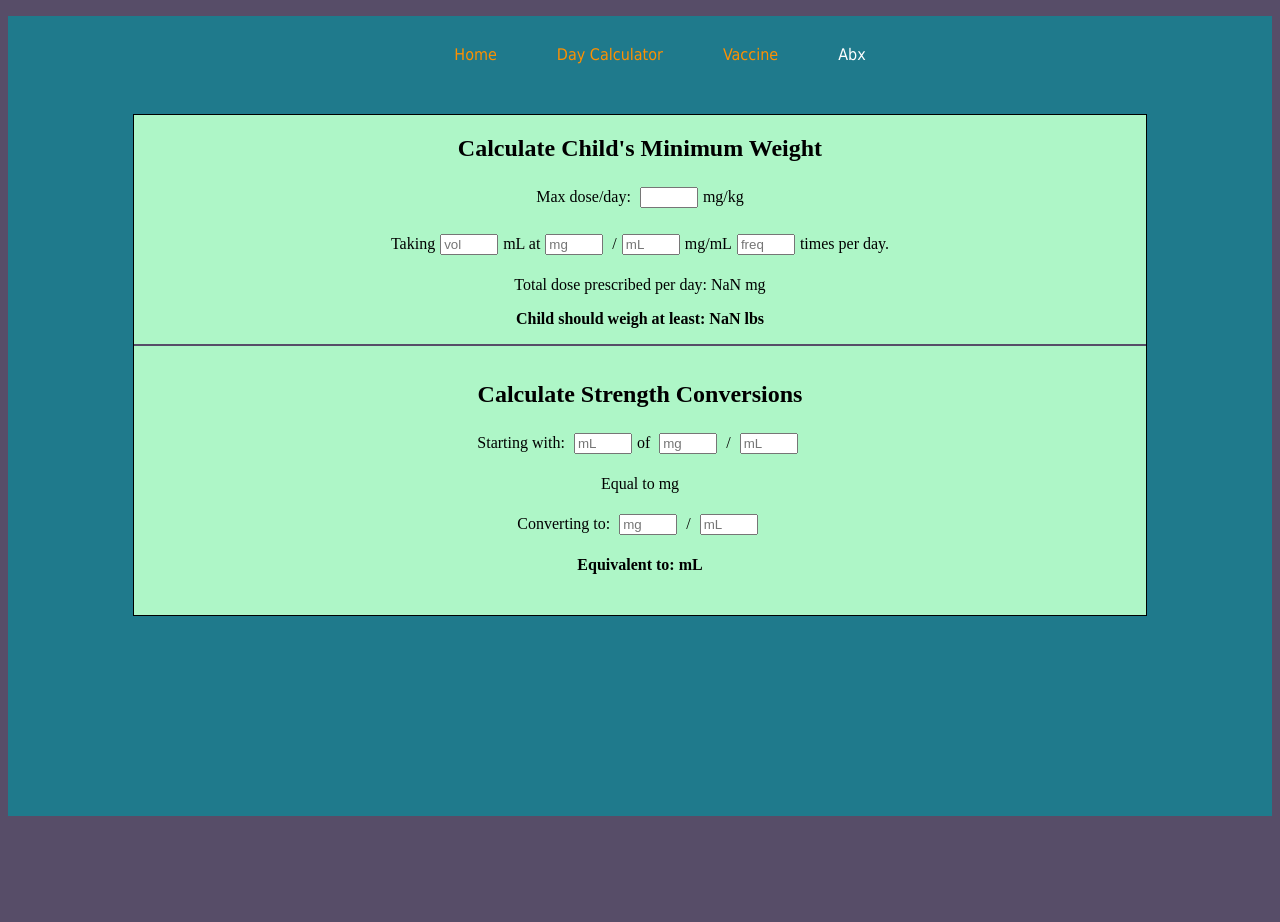
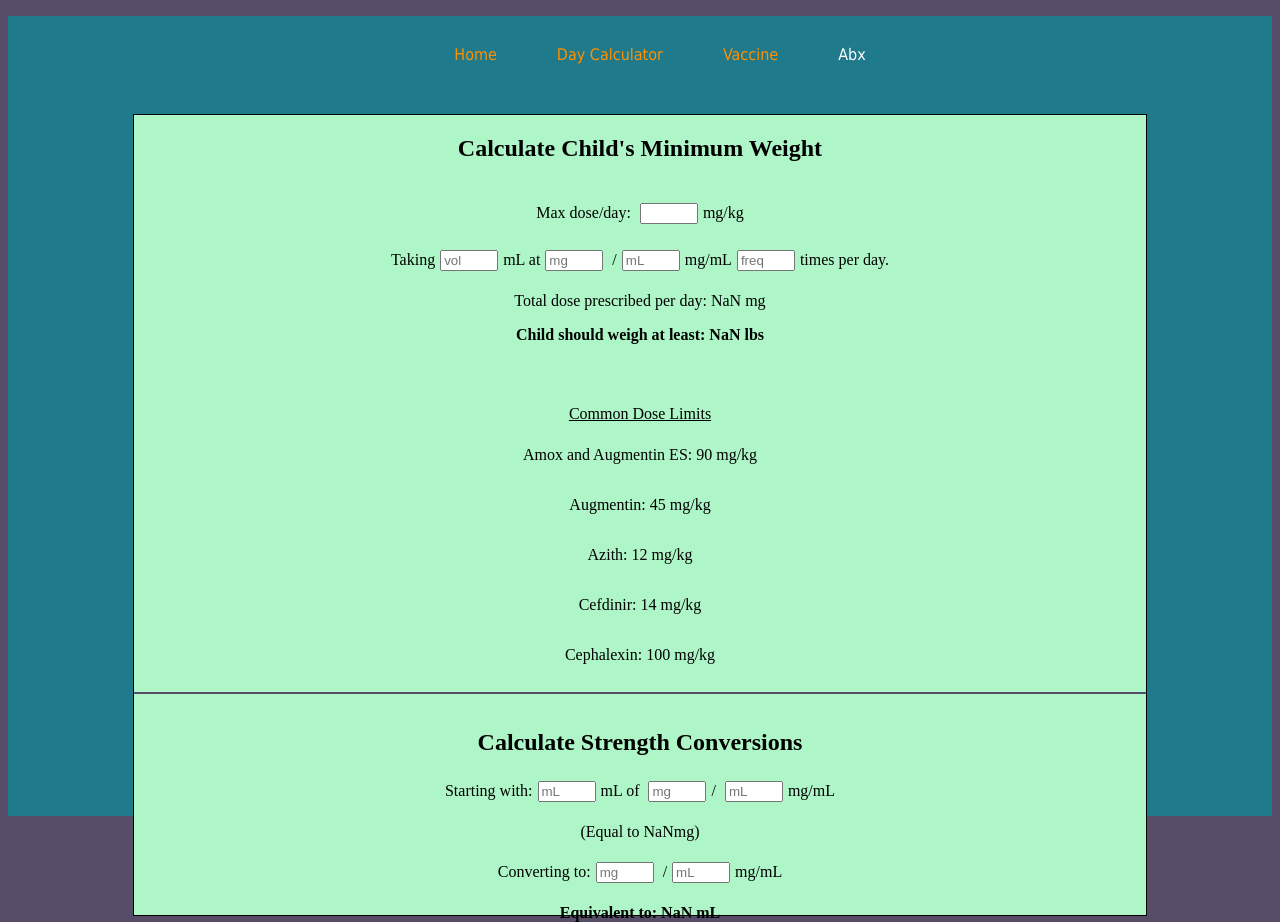
Before and after one commit to icyparkinson/rx-react, a React (Create React App) app: page /abx in a window 1280 px wide. Before the commit the page ends 824 px from the top, so only its background shows below. Built offline with nearby package versions, Linux system fonts and the light colour scheme.

Commit message:
Added common dose limits

```diff
--- a/src/components/Abx.js
+++ b/src/components/Abx.js
@@ -50,9 +50,11 @@ const Abx = () => {
         return (dosePrescribed() / maxDoseInput * 2.2).toFixed(1)
     }
 
+
     ///////////////////////////////////
     //CALCULATING STRENGTH CONVERSION//
     ///////////////////////////////////
+
 
     const [startmL, setStartmL] = useState("")
 
@@ -61,6 +63,41 @@ const Abx = () => {
         setStartmL(startingmL)
     }
 
+    const [startmg, setStartmg] = useState("")
+
+    const handleStartmg = ({ target }) => {
+        const startingmg = target.value
+        setStartmg(startingmg)
+    }
+
+    const [startVol, setStartVol] = useState("")
+
+    const handleStartVol = ({ target }) => {
+        const startingVol = target.value
+        setStartVol(startingVol)
+    }
+
+    const totalDose = (a,b,c) => {
+        return startVol * (startmg / startmL)
+    }
+
+    const [endmg, setEndmg] = useState("")
+
+    const handleEndmg = ({ target }) => {
+        const endingmg = target.value
+        setEndmg(endingmg)
+    }
+
+    const [endmL, setEndmL] = useState("")
+
+    const handleEndmL = ({ target }) => {
+        const endingmL = target.value
+        setEndmL(endingmL)
+    }
+
+    const convertedDose = (a,b,c) => {
+        return (totalDose()) * endmL / endmg
+    }
 
 
     const inputW = {
@@ -72,8 +109,9 @@ const Abx = () => {
     return(
         <div>
             <h1>Calculate Child's Minimum Weight</h1>
-            <section>
 
+            <section style = {{display: "flex", justifyContent: "center", flexDirection: "column"}}>
+                <section style={{margin: "0 20px"}}>
                     <p>Max dose/day: <input style = {inputW} onChange = {handleMaxDose}></input>mg/kg</p>
                     <p> Taking<input type = "number" style = {inputW} placeholder = "vol" onChange = {handleVolume}></input>mL
                         at<input type = "number" style = {inputW}  placeholder = "mg" onChange = {handleStrength}></input> /
@@ -82,17 +120,31 @@ const Abx = () => {
                     </p>
                     <p>Total dose prescribed per day: {dosePrescribed()} mg</p>
                     <p style = {{fontWeight: "bold"}}>Child should weigh at least: {childWeight()} lbs</p>
-                {console.log(dosePrescribed())}
+                    {/* {console.log(dosePrescribed())} */}
+                </section>
+                <section style = {{display: "flex", padding: "5px", margin: "20px", flexDirection: "column", lineHeight: "25px"}}>
+                    <p style = {{textDecoration: "underline"}}>Common Dose Limits</p>
+                    <span>Amox and Augmentin ES: 90 mg/kg</span><br />
+                    <span>Augmentin: 45 mg/kg</span><br />
+                    <span>Azith: 12 mg/kg</span><br />
+                    <span>Cefdinir: 14 mg/kg</span><br />
+                    <span>Cephalexin: 100 mg/kg</span>
+                </section>
             </section>
 
             <section style= {{borderTop: "2px solid #574D68", height: "15px"}}></section>
 
                 <h1>Calculate Strength Conversions</h1>
             <section>
-                <p>Starting with: <input style = {inputW} placeholder = "mL" onChange={handleStartmL}></input>of <input style = {inputW} placeholder="mg"></input> / <input style = {inputW} placeholder="mL"></input></p>
-                <p>Equal to {}mg</p>
-                <p>Converting to: <input style = {inputW} placeholder="mg"></input> / <input style = {inputW} placeholder="mL"></input></p>
-                <p style = {{fontWeight: "bold"}}>Equivalent to: {} mL</p>
+                <p>Starting with:
+                   <input type = "number" style = {inputW} placeholder = "mL" onChange={handleStartVol}></input>mL
+                of <input type = "number" style = {inputW} placeholder = "mg" onChange = {handleStartmg}></input>
+                 / <input type = "number" style = {inputW} placeholder = "mL" onChange = {handleStartmL}></input>mg/mL</p>
+                <p>(Equal to {totalDose()}mg)</p>
+                <p>Converting to:
+                    <input type = "number" style = {inputW} placeholder="mg" onChange = {handleEndmg}></input> /
+                    <input type = "number" style = {inputW} placeholder="mL" onChange = {handleEndmL}></input>mg/mL</p>
+                <p style = {{fontWeight: "bold"}}>Equivalent to: {convertedDose()} mL</p>
             </section>
 
         </div>
--- a/src/components/DayCalc.js
+++ b/src/components/DayCalc.js
@@ -21,8 +21,8 @@ const DayCalc = () => {
         const countDate = new Date(newStrDate)
         const countTime = countDate.getTime()
         const mathCount = (today.getTime() - countTime) / 86400000
-        console.log(today.getTime())
-        setCountDate(mathCount.toFixed(0))
+        // console.log(today.getTime())
+        setCountDate(Math.floor(mathCount))
     }
 
     const [backDate, setDate] = useState("")
--- a/src/components/Vaccine.js
+++ b/src/components/Vaccine.js
@@ -2,7 +2,14 @@ import React from "react"
 
 const Vaccine = () => {
     return(
-        <p>This is the Vaccine Page</p>
+        <div>
+        <h1>Pneumonia Guidelines</h1>
+        <p>Put a button here...</p>
+        <input type = "radio" id = "apple" name = "fruits" value = "apple"></input>
+            <label for = "apple">Apple</label>
+        <input type = "radio" id = "banana" name = "fruits" value = "banana"></input>
+        <label for = "banana">Banana</label>
+        </div>
     )
 }
 
--- a/src/components/WorkSpace.js
+++ b/src/components/WorkSpace.js
@@ -25,7 +25,7 @@ const workSpaceStyle = {
     textAlign: "center",
     border: "1px solid black",
     width: "80%",
-    height: "500px",
+    height: "100vh",
     margin: "50px auto",
     backgroundColor: "#aef6c7"
 }
```
Lines whose indentation alone changed are shown as unchanged.
